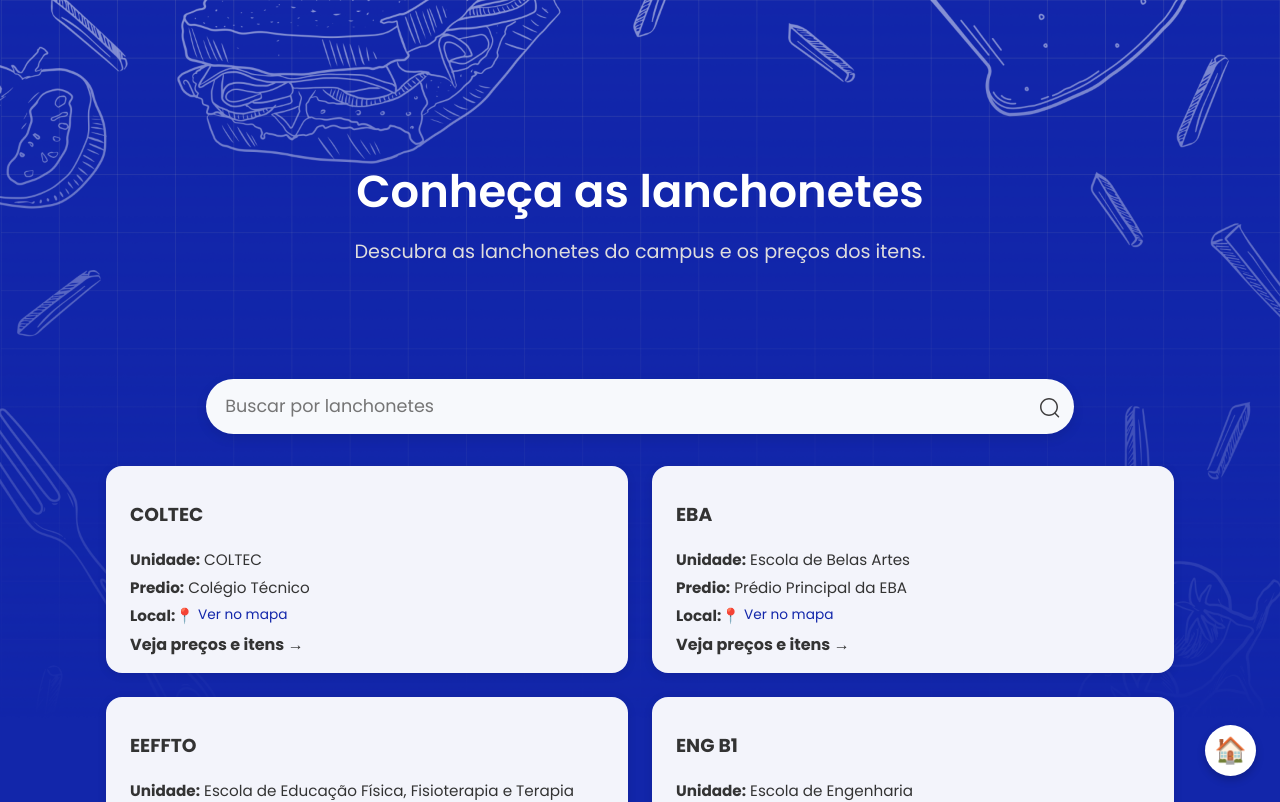
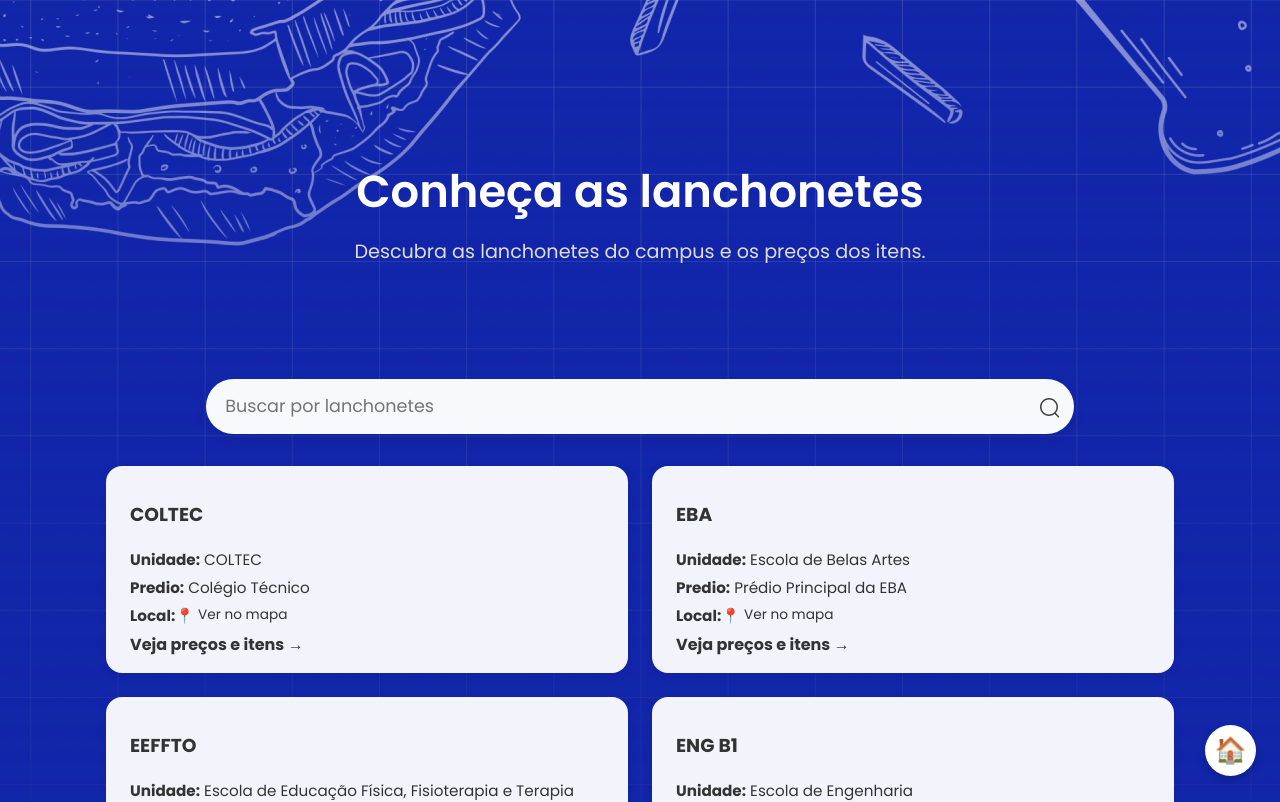
Before and after one commit to Lucas-Rezende/Onde-tem-na-UFMG, an Angular app: page /lanchonetes in a window 1280 px wide. Shown: the top 802 px of the page. Built offline with nearby package versions, Linux system fonts and the light colour scheme.

Commit message:
Fix map e layout (Lanchonetes page)

```diff
--- a/src/app/modules/lanchonetes/lanchonetes.component.css
+++ b/src/app/modules/lanchonetes/lanchonetes.component.css
@@ -12,12 +12,11 @@
   background-color: #1226AA;
 
   background-image:
-
     url('../../../assets/bg_effect.png'),
     url('../../../assets/bg_effect_inv.png');
   background-repeat: no-repeat, no-repeat;
   background-position: top center, bottom center;
-  background-size: contain;
+  background-size: auto auto, auto auto;
 }
 
 .destaque {
@@ -130,7 +129,7 @@ a {
 
 .lanchonete-card:hover {
   color: #ffffff;
-  background-color: #1226AA;
+  background-color: #394bc0;
   transform: translateY(-5px);
   box-shadow: 0 8px 20px rgba(0, 0, 0, 0.15);
 }
@@ -150,15 +149,16 @@ a {
 }
 
 .map-link {
-  color: #1226AA;
   text-decoration: none;
+  color: inherit;
   font-size: 0.9em;
   display: inline-flex;
   align-items: center;
+  cursor: pointer;
 }
 
 .map-link:hover {
-  text-decoration: underline;
+  text-decoration: none;
 }
 
 .icon-mapa {
--- a/src/app/modules/lanchonetes/lanchonetes.component.html
+++ b/src/app/modules/lanchonetes/lanchonetes.component.html
@@ -38,7 +38,7 @@
       <p><strong>Predio:</strong> {{ lanchonete.Predio }}</p>
       <p><strong>Local:</strong>
         <a *ngIf="lanchonete.linkMapa" [href]="lanchonete.linkMapa" target="_blank" class="map-link">
-          <a class="icon-mapa">📍</a> Ver no mapa
+          <span class="icon-mapa">📍</span> Ver no mapa
         </a>
       </p>
       <a [routerLink]="['/lanchonete', lanchonete.Nome]" class="conheca-link">Veja preços e itens →</a>
```
